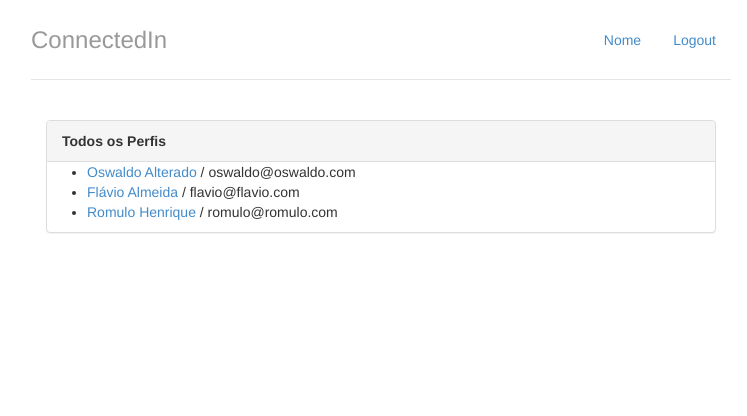
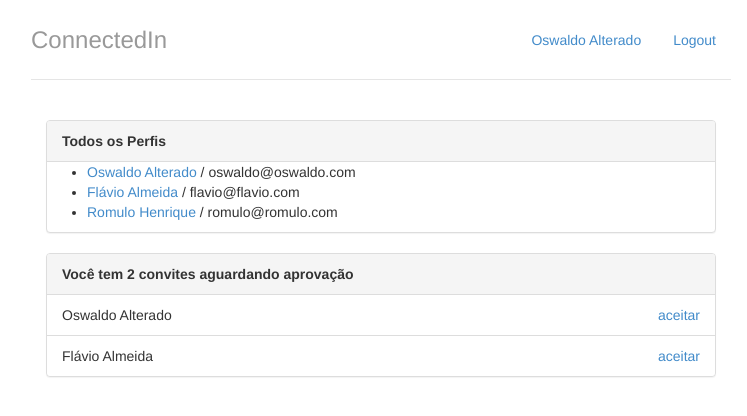
Before and after one commit to alura-cursos/Curso-Django-programa-o-web-com-Python-e-simplicidade, a Django app: page / in a window 1280 px wide. Shown: the top 416 px of the page, without its empty margins (259-1006 px from the left). Run offline with Django 3.2, Linux system fonts and the light colour scheme; data comes from the database, SQL or seed files in the repository; both versions use the stored data as it was after the commit.

Commit message:
capitulo8

```diff
--- a/connectedin/perfis/templates/base.html
+++ b/connectedin/perfis/templates/base.html
@@ -12,7 +12,7 @@
 		<div class="container">
 			<div class="header">
 				<ul class="nav nav-pills pull-right">
-					<li class=""><a href="{% url 'index' %}">Nome</a></li>
+					<li class=""><a href="{% url 'index' %}">{{perfil_logado.nome}}</a></li>
 					<li class=""><a href="/logout/">Logout</a></li>
 				</ul>
 				<h3 class="text-muted">ConnectedIn</h3>
--- a/connectedin/perfis/templates/index.html
+++ b/connectedin/perfis/templates/index.html
@@ -19,5 +19,31 @@
 			<p>Nenhum Perfil encontrado</p>
 		{% endif %}
 	</div>
+
+	<div class="panel panel-default">
+		{% with total_de_convites=perfil_logado.convites_recebidos.count %}
+			{% if total_de_convites %}
+				<div class="panel-heading">
+					<strong>
+						Você tem {{ total_de_convites }}
+							convite{{ total_de_convites|pluralize }} aguardando aprovação
+					</strong>
+				</div>
+				<ul class="list-group">
+					{% for convite in perfil_logado.convites_recebidos.all %}
+						<li class="list-group-item">
+							{{ convite.solicitante.nome }}
+							<a href="#" class="pull-right">aceitar</a>
+						</li>
+					{% endfor %}
+				</ul>
+			{% else %}
+				<div class="panel-body">
+					<p>Nenhum convite recebido :(</p>
+				</div>
+			{% endif %}
+		{% endwith %}
+	</div>
+
 </div>
 {% endblock %}
--- a/connectedin/perfis/views.py
+++ b/connectedin/perfis/views.py
@@ -4,12 +4,13 @@ from perfis.models import Perfil
 from django.shortcuts import redirect
 
 def index(request):
-	return render(request, 'index.html', { 'perfis' : Perfil.objects.all()})
+	return render(request, 'index.html', { 'perfis' : Perfil.objects.all(),
+		'perfil_logado' : get_perfil_logado(request)})
 
 def exibir(request, perfil_id):
 
 	perfil = Perfil.objects.get(id=perfil_id)
-	return render(request, 'perfil.html', { "perfil" : perfil })
+	return render(request, 'perfil.html', { "perfil" : perfil , 'perfil_logado' : get_perfil_logado(request)})
 
 def convidar(request, perfil_id):
 
```
Also changed, not shown: connectedin/db.sqlite3, 1 other file.
